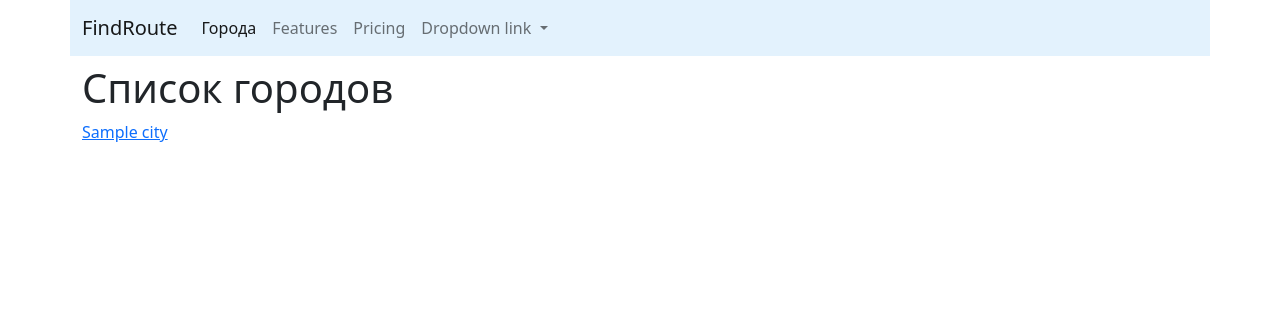
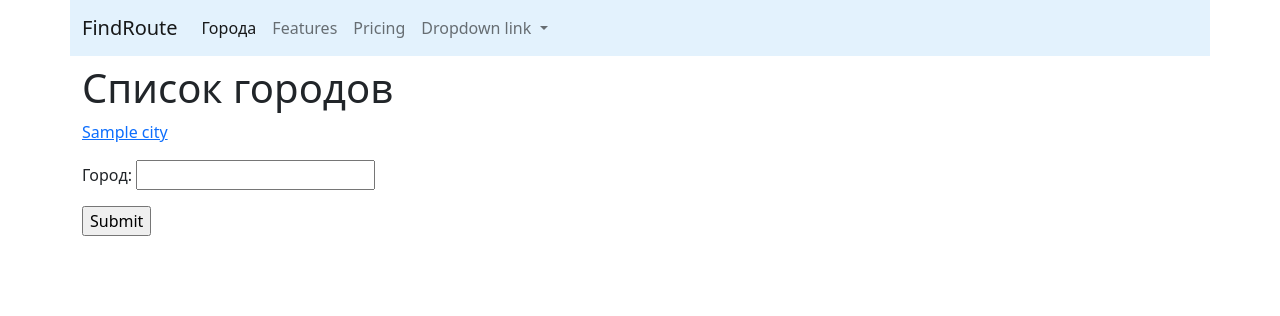
Before and after one commit to kotema26/travel, a Django app: page /cities/ in a window 1280 px wide. Shown: the top 316 px of the page. Run offline with Django 4.2, Linux system fonts and the light colour scheme; tables that the repository leaves empty hold one stand-in row (values such as "Sample post").

Commit message:
Отображение кнопки сабмит и формы заполнения данных.

```diff
--- a/src/cities/Templates/cities/home.html
+++ b/src/cities/Templates/cities/home.html
@@ -11,4 +11,9 @@
         {% endfor %}
     </div>
 </div>
+
+<form action="" method="post"> {% csrf_token %}
+    {{ form.as_p }}
+  <input type="submit" value="Submit">
+</form>
 {% endblock %}
```
